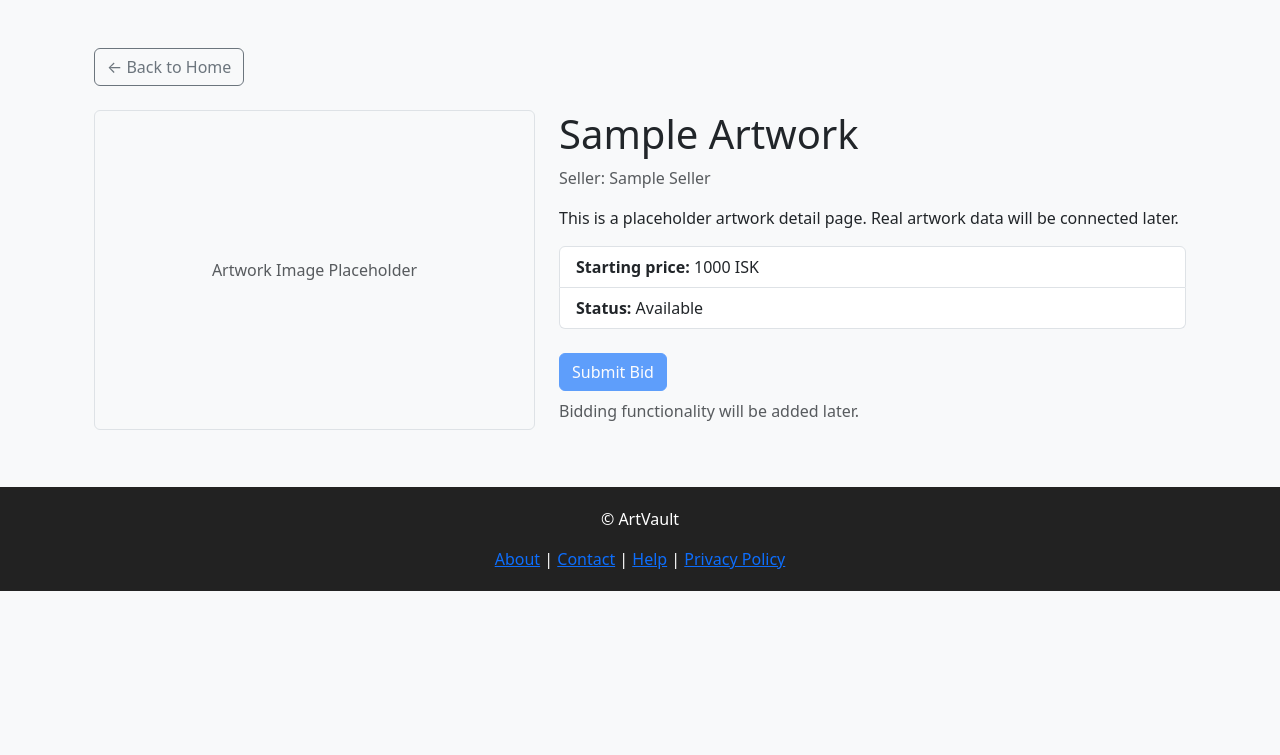
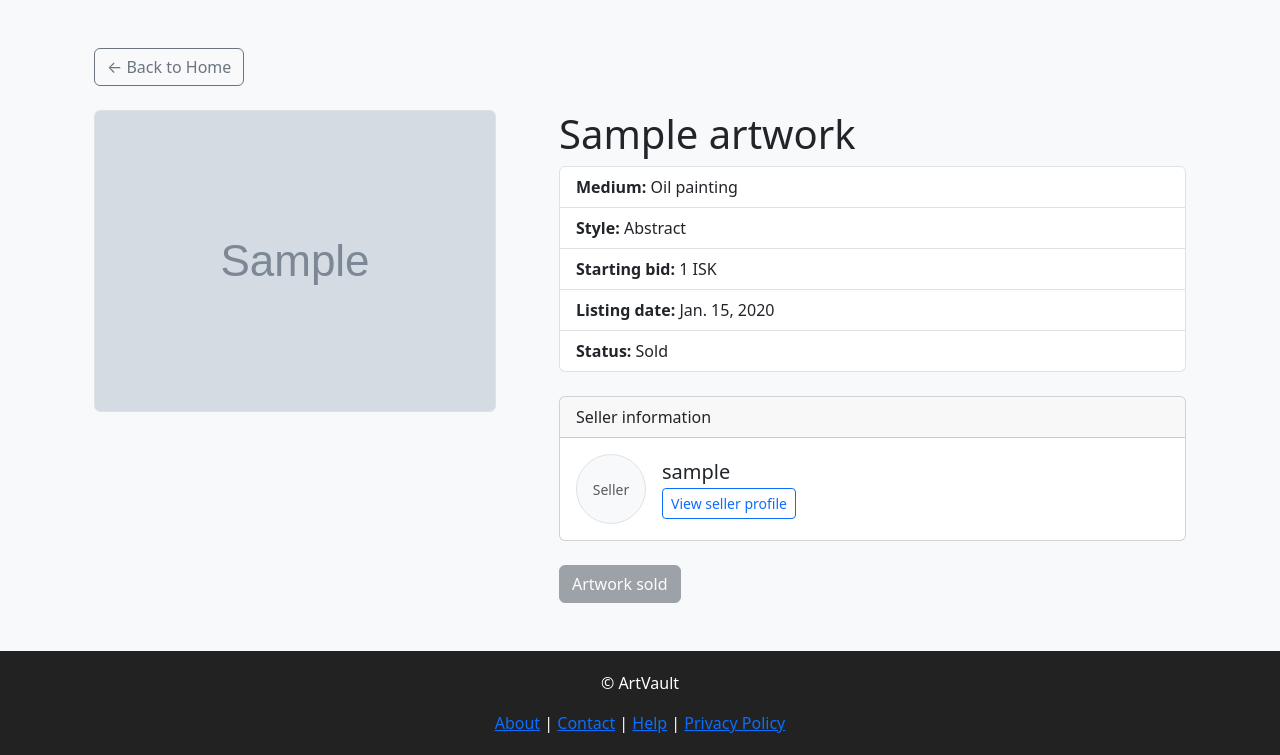
Before and after one commit to Alexander-HR/ArtVault, a Django app: page /artworks/1/ in a window 1280 px wide. Shown: the part 57-812 px from the top of the page. Before the commit the page ends 648 px from the top, so only its background shows below. Run offline with Django 5.2, Linux system fonts and the light colour scheme; tables that the repository leaves empty hold one stand-in row (values such as "Sample post"); grey boxes marked "Sample" are stand-in pictures.

Commit message:
Add seller information to artwork details page

```diff
--- a/artworks/views.py
+++ b/artworks/views.py
@@ -1,17 +1,15 @@
-from django.shortcuts import render
+from django.shortcuts import render, get_object_or_404
 from artworks.models import Artwork
 
+
 def artwork_detail(request, artwork_id):
-    artwork = {
-        "id": artwork_id,
-        "title": "Sample Artwork",
-        "artist": "Sample Seller",
-        "description": "This is a placeholder artwork detail page. Real artwork data will be connected later.",
-        "starting_price": "1000 ISK",
-        "status": "Available",
-    }
+    artwork = get_object_or_404(Artwork, id=artwork_id)
+    seller = getattr(artwork, "seller", None)
 
-    return render(request, "artworks/detail.html", {"artwork": artwork})
+    return render(request, "artworks/detail.html", {
+        "artwork": artwork,
+        "seller": seller,
+    })
 
 
 def index(request):
--- a/templates/artworks/detail.html
+++ b/templates/artworks/detail.html
@@ -6,28 +6,60 @@
 
     <div class="row">
         <div class="col-md-5">
-            <div class="bg-light border rounded d-flex align-items-center justify-content-center" style="height: 320px;">
-                <span class="text-muted">Artwork Image Placeholder</span>
-            </div>
+            {% if artwork.images.first %}
+                <img src="{{ artwork.images.first.image.url }}"
+                     alt="{{ artwork.title }}"
+                     class="img-fluid rounded border">
+            {% else %}
+                <div class="bg-light border rounded d-flex align-items-center justify-content-center" style="height: 320px;">
+                    <span class="text-muted">Artwork Image Placeholder</span>
+                </div>
+            {% endif %}
         </div>
 
         <div class="col-md-7">
             <h1>{{ artwork.title }}</h1>
-            <p class="text-muted">Seller: {{ artwork.artist }}</p>
-
-            <p>{{ artwork.description }}</p>
 
             <ul class="list-group mb-4">
-                <li class="list-group-item">
-                    <strong>Starting price:</strong> {{ artwork.starting_price }}
-                </li>
-                <li class="list-group-item">
-                    <strong>Status:</strong> {{ artwork.status }}
-                </li>
+                <li class="list-group-item"><strong>Medium:</strong> {{ artwork.get_medium_display }}</li>
+                <li class="list-group-item"><strong>Style:</strong> {{ artwork.get_style_display }}</li>
+                <li class="list-group-item"><strong>Starting bid:</strong> {{ artwork.starting_bid }} ISK</li>
+                <li class="list-group-item"><strong>Listing date:</strong> {{ artwork.date_listed }}</li>
+                <li class="list-group-item"><strong>Status:</strong> {% if artwork.sold %}Sold{% else %}Available{% endif %}</li>
             </ul>
 
-            <button class="btn btn-primary" disabled>Submit Bid</button>
-            <p class="text-muted mt-2">Bidding functionality will be added later.</p>
+            <div class="card mb-4">
+                <div class="card-header">
+                    Seller information
+                </div>
+
+                <div class="card-body">
+                    {% if seller %}
+                        <div class="d-flex align-items-center gap-3">
+                            <div class="bg-light border rounded-circle d-flex align-items-center justify-content-center"
+                                 style="width:70px; height:70px;">
+                                <span class="text-muted small">Seller</span>
+                            </div>
+
+                            <div>
+                                <h5 class="mb-1">{{ seller.username }}</h5>
+                                <a href="{% url 'seller_profile' seller.id %}" class="btn btn-outline-primary btn-sm">
+                                    View seller profile
+                                </a>
+                            </div>
+                        </div>
+                    {% else %}
+                        <p class="text-muted mb-0">Seller information is currently unavailable.</p>
+                    {% endif %}
+                </div>
+            </div>
+
+            {% if artwork.sold %}
+                <button class="btn btn-secondary" disabled>Artwork sold</button>
+            {% else %}
+                <button class="btn btn-primary" disabled>Submit Bid</button>
+                <p class="text-muted mt-2">Bidding functionality will be added later.</p>
+            {% endif %}
         </div>
     </div>
 </div>
```
